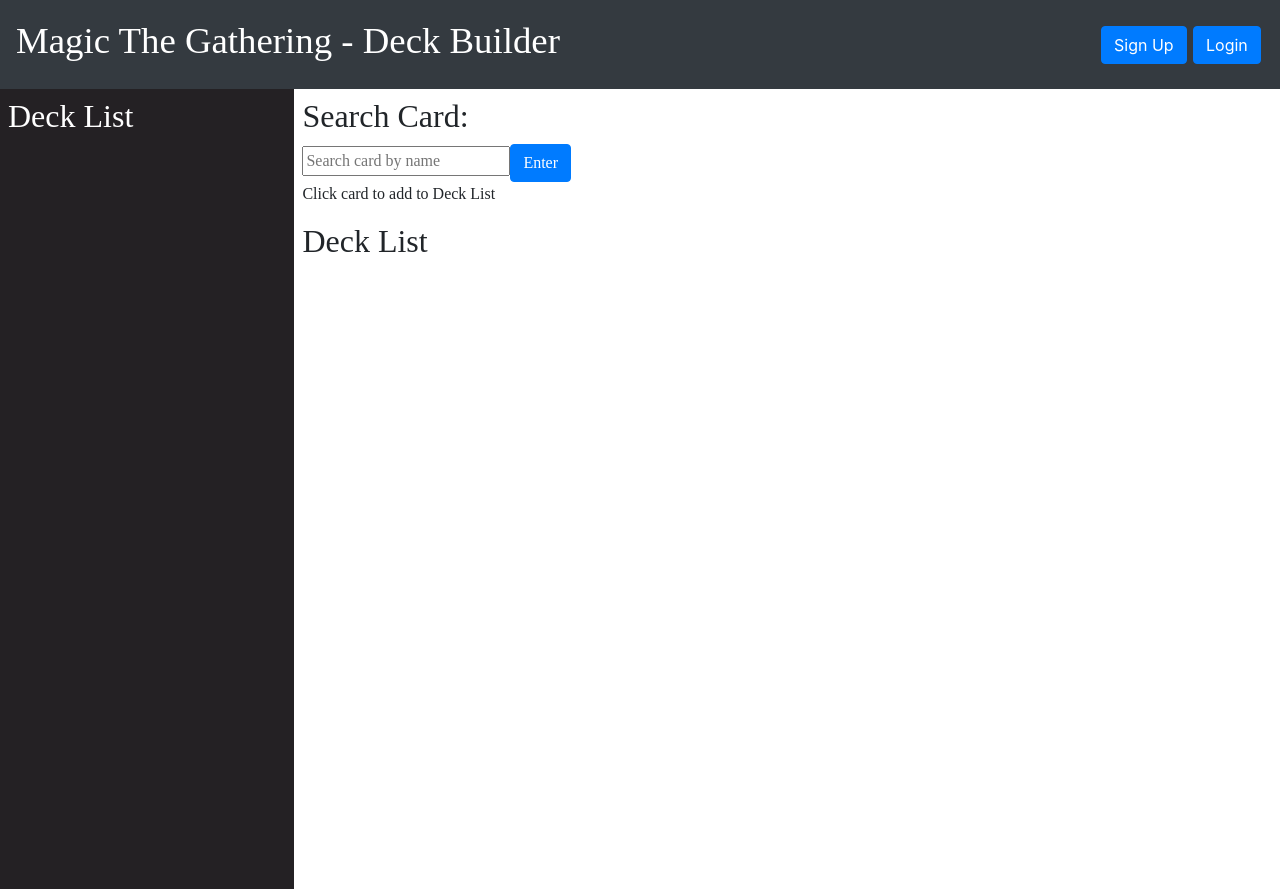
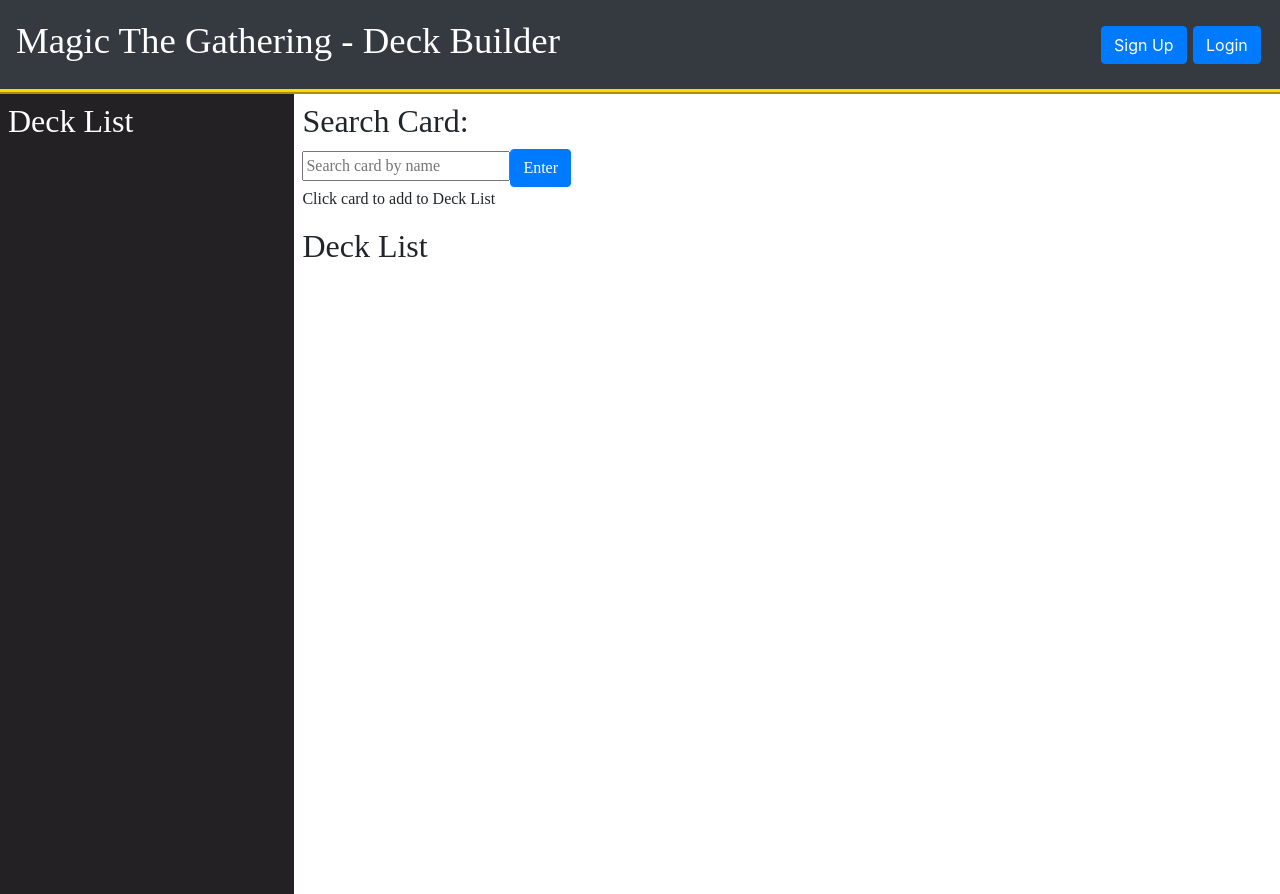
Before and after one commit to brianmcalonen/mtg-app, a React (Create React App) app: page / in a window 1280 px wide. Built offline with nearby package versions, Linux system fonts and the light colour scheme.

Commit message:
delete item from UI

```diff
--- a/src/App.js
+++ b/src/App.js
@@ -31,7 +31,8 @@
       currentCard: this.state.data[index],
       deckList: [...this.state.deckList, data],
       sideList: [...this.state.sideList, {name: this.state.data[index].name, number: 1}],
-      data: []
+      data: [],
+      inputValue: ""
     })
   }
 
@@ -58,7 +59,23 @@
       deckList: deckListCopy
     })
 
-    console.log(this.state.deckList)
+    // Delete card if number is less than zero
+    if(newNumber <= 1) {
+      console.log(newNumber)
+
+      let newNew = [...this.state.deckList]
+
+      console.log(newNew)
+
+      newNew.splice(index);
+
+      console.log(newNew)
+
+      this.setState({
+        deckList: newNew,
+        sideList: newNew
+      })
+    }
   }
 
   handleChange(event) {
@@ -164,7 +181,6 @@
 
           <p>Click card to add to Deck List</p>
 
-
           {this.state.loading ?
             <Spinner
               animation="border"
--- a/src/components/DeckList.js
+++ b/src/components/DeckList.js
@@ -28,12 +28,12 @@
             height: "100%",
             margin: "0",
             borderRadius: "20px",
-            width: "3.5rem",
+            width: "4rem",
             textAlign: "center",
             color: "black",
             fontWeight: "bold",
             justifyContent: "center",
-            border: "2.5px solid lightgrey"
+            border: "2.5px solid grey"
         }
 
         let nameStyle = {
--- a/src/components/Navbar.js
+++ b/src/components/Navbar.js
@@ -4,15 +4,19 @@
     render() {
         let navStyle = {
             fontFamily: "Beleren",
-            fontSize: "2.3rem"
+            fontSize: "2.3rem",
+        }
+
+        let navBorderStyle = {
+            borderBottom: "5px ridge gold"
         }
 
         let linkStyle = {
             margin: "0 .2rem"
         }
         return (
-            <nav className="navbar navbar-dark bg-dark justify-content-between">
-                <h1 style={navStyle}className="navbar-brand">Magic The Gathering - Deck Builder</h1>
+            <nav style={navBorderStyle} className="navbar navbar-dark bg-dark justify-content-between">
+                <h1 style={navStyle} className="navbar-brand">Magic The Gathering - Deck Builder</h1>
                 <form className="form-inline">
                 <button style={linkStyle} className="btn btn-primary my-2 my-sm-0" type="submit">Sign Up</button>
                 <button style={linkStyle} className="btn btn-primary my-2 my-sm-0" type="submit">Login</button>
```
